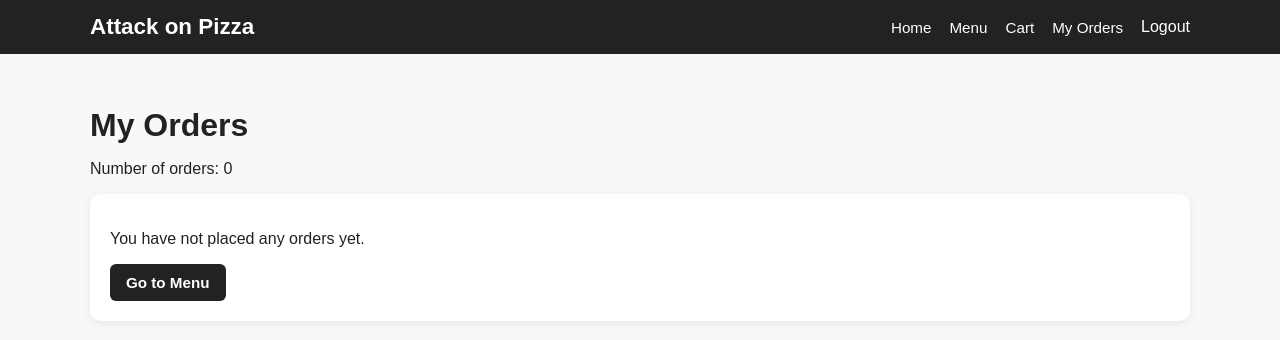
After one commit to lqye0107-svg/attack-on-pizza, a Django app: page /my-orders/ in a window 1280 px wide. The commit adds this page. Shown: the top 340 px of the page. Run offline with Django 5.2, Linux system fonts and the light colour scheme; the visitor is signed in with stand-in values (Sample User, id 1); data that the repository does not hold is empty.

Commit message:
Add my orders and order detail pages

```diff
--- /dev/null
+++ b/core/templates/core/my_orders.html
@@ -0,0 +1,30 @@
+{% extends 'base.html' %}
+
+{% block title %}My Orders - Attack on Pizza{% endblock %}
+
+{% block content %}
+<div class="my-orders-page">
+    <h1 class="page-title">My Orders</h1>
+
+    <p>Number of orders: {{ orders|length }}</p>
+
+    {% if orders %}
+        <div class="orders-list">
+            {% for order in orders %}
+                <div class="card order-card">
+                    <h2>Order #{{ order.id }}</h2>
+                    <p>Date: {{ order.created_at }}</p>
+                    <p>Status: {{ order.get_status_display }}</p>
+                    <p>Total: {{ order.total_price }}</p>
+                    <a href="{% url 'order_detail' order.id %}" class="button">View Details</a>
+                </div>
+            {% endfor %}
+        </div>
+    {% else %}
+        <div class="card">
+            <p>You have not placed any orders yet.</p>
+            <a href="{% url 'menu' %}" class="button">Go to Menu</a>
+        </div>
+    {% endif %}
+</div>
+{% endblock %}
--- a/core/templates/core/order_success.html
+++ b/core/templates/core/order_success.html
@@ -14,6 +14,7 @@
         <p><strong>Delivery Address:</strong> {{ order.delivery_address }}</p>
 
         <div class="order-success-actions">
+            <a href="{% url 'my_orders' %}" class="button">View My Orders</a>
             <a href="{% url 'menu' %}" class="button">Back to Menu</a>
         </div>
     </div>
--- a/core/urls.py
+++ b/core/urls.py
@@ -11,6 +11,8 @@ urlpatterns = [
     path('cart/', views.cart_view, name='cart'),
     path('checkout/', views.checkout_view, name='checkout'),
     path('order-success/<int:order_id>/', views.order_success_view, name='order_success'),
+    path('my-orders/', views.my_orders_view, name='my_orders'),
+    path('orders/<int:order_id>/', views.order_detail_view, name='order_detail'),
     path('drinks/<int:drink_id>/add/', views.add_drink_to_cart_view, name='add_drink_to_cart'),
     path('cart/remove/<int:item_index>/', views.remove_from_cart_view, name='remove_from_cart'),
     path('cart/increase/<int:item_index>/', views.increase_cart_item_view, name='increase_cart_item'),
--- a/core/views.py
+++ b/core/views.py
@@ -260,6 +260,31 @@ def order_success_view(request, order_id):
     return render(request, 'core/order_success.html', context)
 
 
+@login_required
+def my_orders_view(request):
+    orders = Order.objects.filter(user=request.user).prefetch_related('items').order_by('-created_at')
+
+    context = {
+        'orders': orders,
+    }
+    return render(request, 'core/my_orders.html', context)
+
+
+@login_required
+def order_detail_view(request, order_id):
+    order = get_object_or_404(
+        Order.objects.prefetch_related('items'),
+        id=order_id,
+        user=request.user
+    )
+
+    context = {
+        'order': order,
+        'items': order.items.all(),
+    }
+    return render(request, 'core/order_detail.html', context)
+
+
 def cart_view(request):
     cart = request.session.get('cart', [])
     cart_items = []
--- a/templates/base.html
+++ b/templates/base.html
@@ -18,7 +18,7 @@
 
                 {% if user.is_authenticated %}
                     <a href="{% url 'cart' %}">Cart</a>
-                    <a href="#">My Orders</a>
+                    <a href="{% url 'my_orders' %}">My Orders</a>
                     <form action="{% url 'logout' %}" method="post" style="display: inline;">
                         {% csrf_token %}
                         <button type="submit" class="nav-button">Logout</button>
```
Also changed, not shown: core/templates/core/order_detail.html (added, +50 -0 lines).
